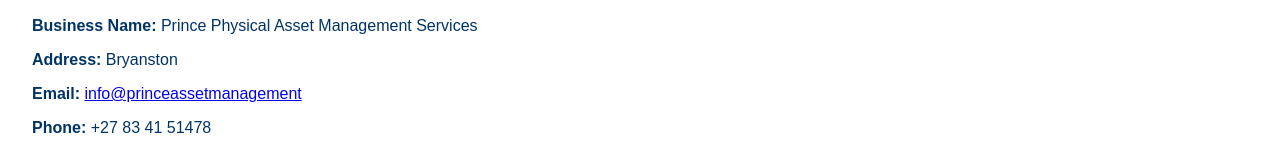
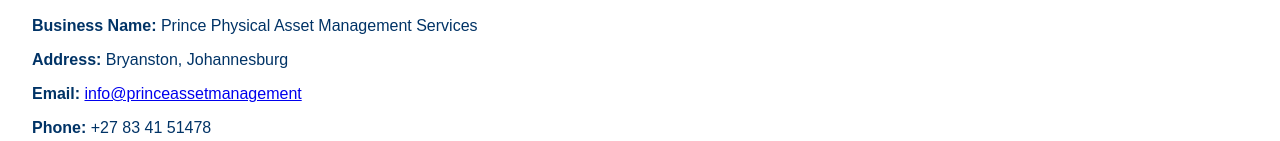
Before and after one commit to JoshuaHeart/Prince-Physical-Asset-Management-2-, a plain HTML site: page index.html in a window 1280 px wide. Shown: the part 960-1101 px from the top of the page. Drawn offline with Linux system fonts and the light colour scheme.

Commit message:
Update and rename business_website (1).html to index.html
also changing address

```diff
--- a/business_website (1).html
+++ b/index.html
@@ -64,7 +64,7 @@
     <section id="info">
         <h2>Business Information</h2>
         <p><strong>Business Name:</strong> Prince Physical Asset Management Services</p>
-        <p><strong>Address:</strong> Bryanston</p>
+        <p><strong>Address:</strong> Bryanston, Johannesburg </p>
         <p><strong>Email:</strong> <a href="mailto:info@princeassetmanagement">info@princeassetmanagement</a></p>
         <p><strong>Phone:</strong> +27 83 41 51478</p>
     </section>
```
